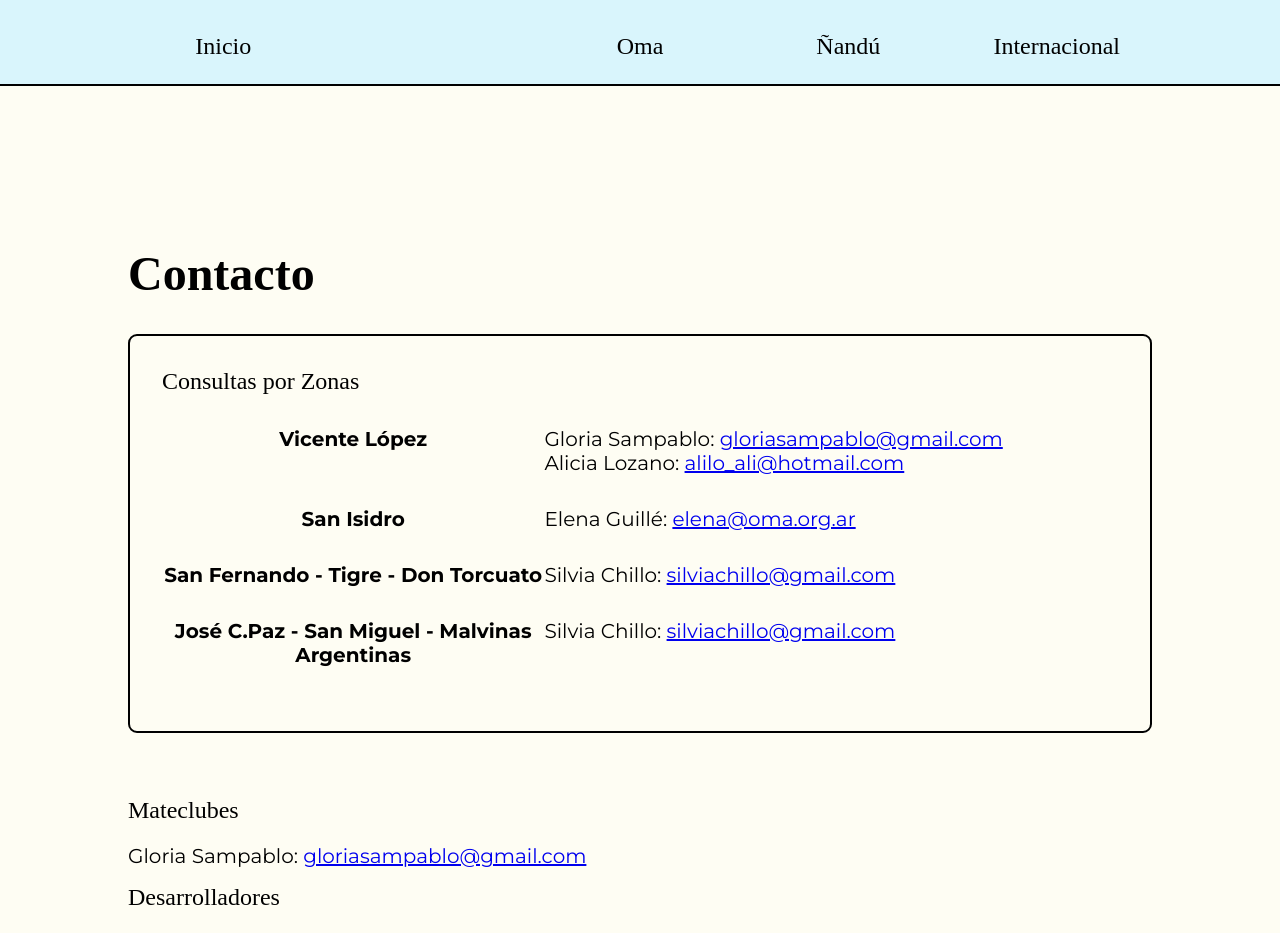
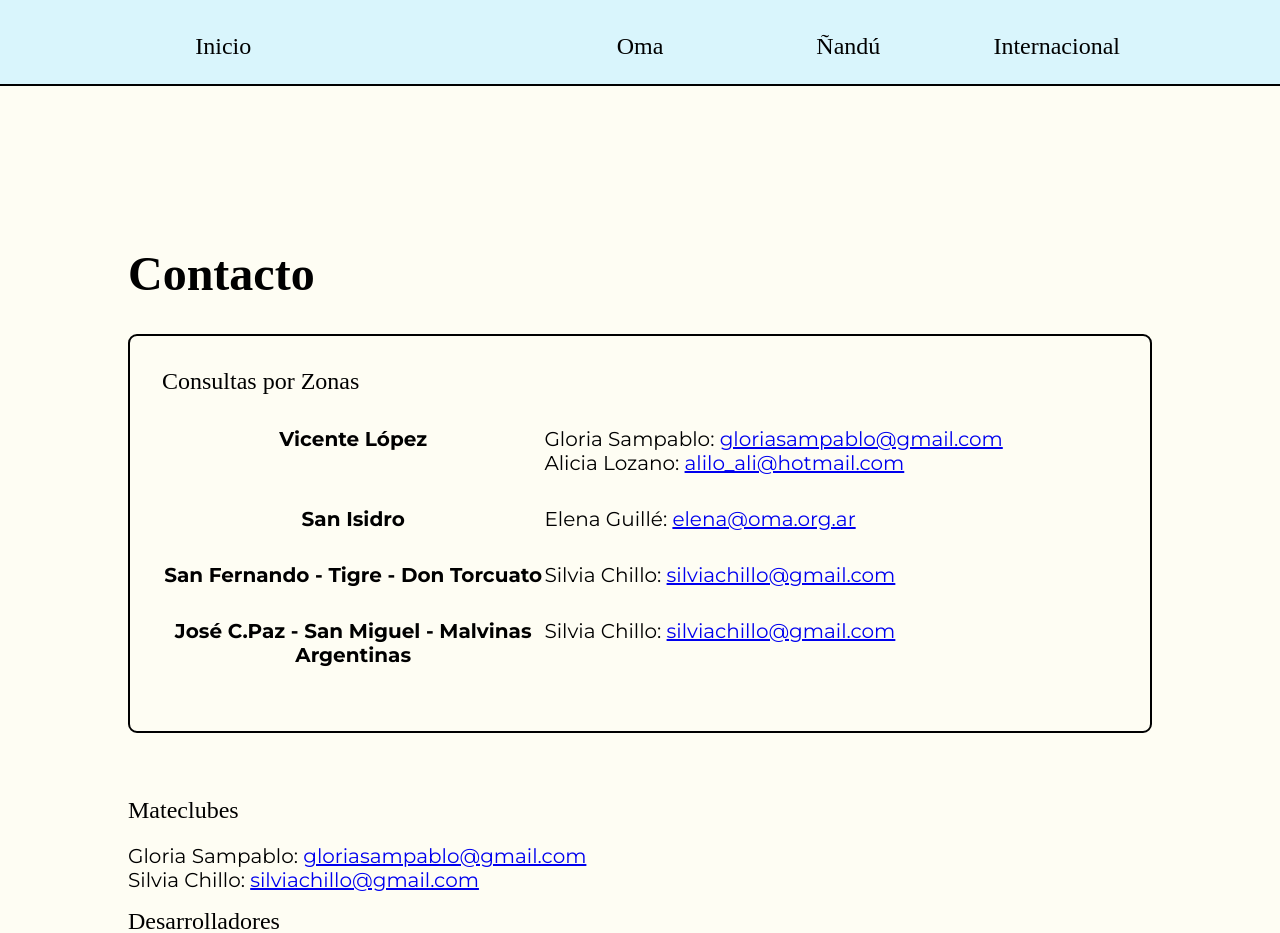
Before and after one commit to JZylber/oma-san-isidro, a Next.js app: page /contacto in a window 1280 px wide. Shown: the top 933 px of the page. Built offline with nearby package versions, Linux system fonts and the light colour scheme; a web font is replaced by a local one.

Commit message:
fix(contact): added silvia to mateclubes

```diff
--- a/pages/contacto.tsx
+++ b/pages/contacto.tsx
@@ -43,6 +43,7 @@ const Contact : NextPage = () => {
             <div className={styles.independent_category}>
                 <h3 className={styles.category_title}>Mateclubes</h3>
                 <p className={styles.mail_text}>Gloria Sampablo: <a href="mailto:gloriasampablo@gmail.com">gloriasampablo@gmail.com</a></p>
+                <p className={styles.mail_text}>Silvia Chillo: <a href="mailto:silviachillo@gmail.com">silviachillo@gmail.com</a></p>
             </div>
             <div className={styles.independent_category}>
                 <h3 className={styles.category_title}>Desarrolladores</h3>
```
